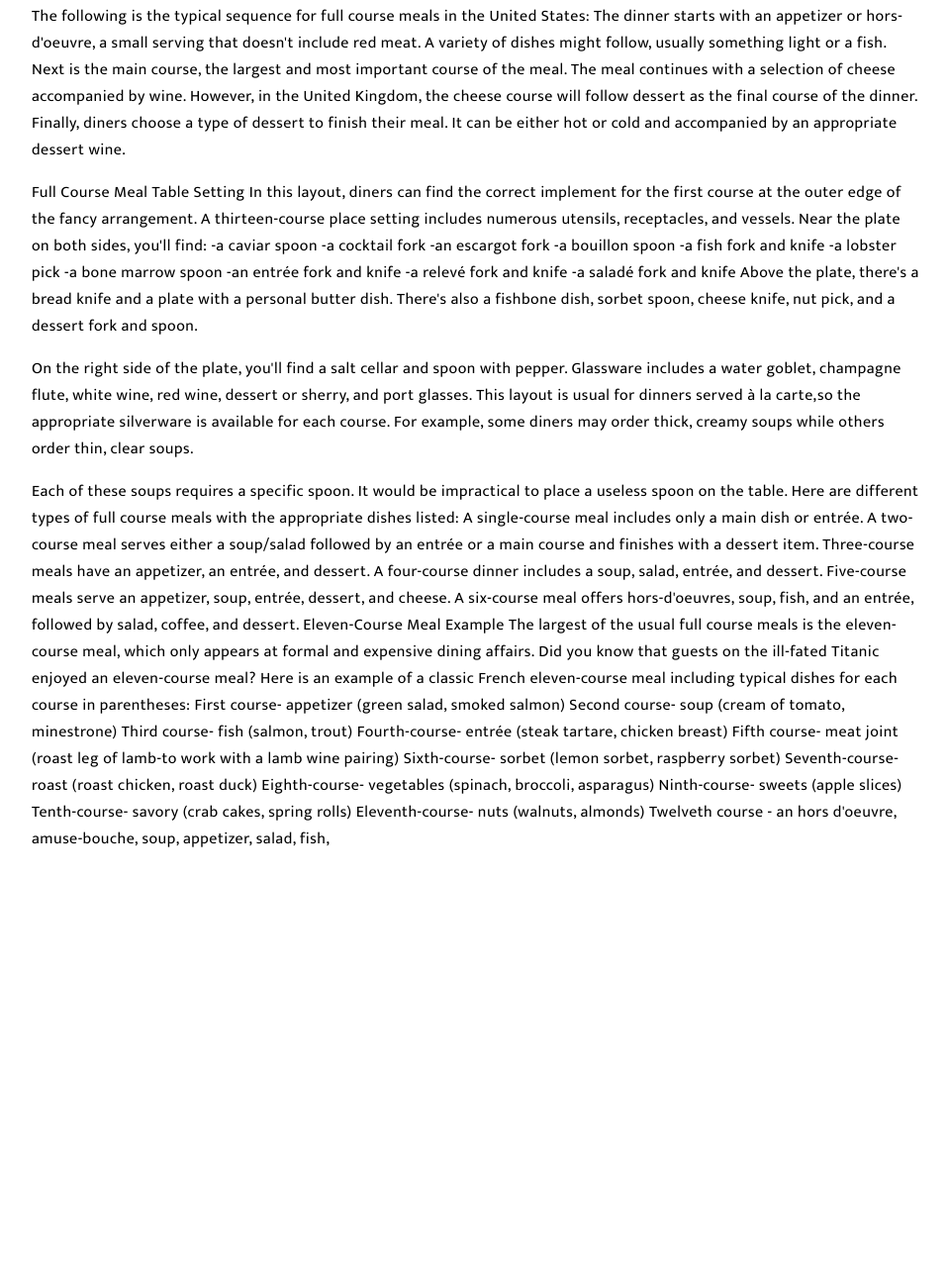
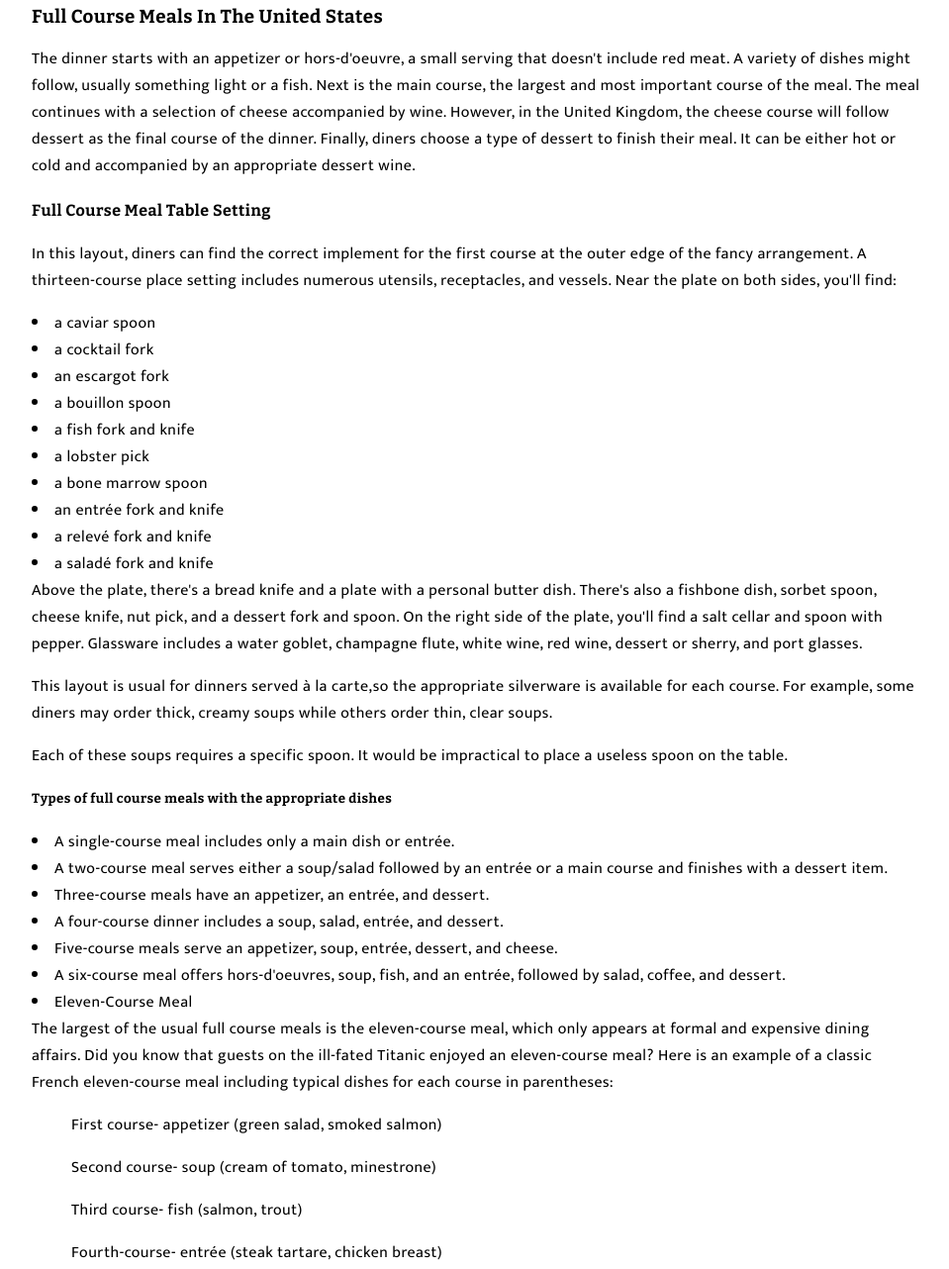
Before and after one commit to adebukolaKesher/kesherblogp, a plain HTML site: page index.html in a window 1280 px wide. Shown: the part 780-2062 px from the top of the page at 99% size, without its empty margins (158-1117 px from the left). Before the commit the page ends 1689 px from the top, so only its background shows below. Drawn offline with nearby package versions, Linux system fonts and the light colour scheme.

Commit message:
li,ul,moreheadimgadded

```diff
--- a/index.html
+++ b/index.html
@@ -25,82 +25,77 @@
         A full course meal or multi-course dinner is a meal of multiple courses,
          which are items served together. Each has a particular size and meaning that justifies its sequence.
         </p>
+
+        <p>Most restaurants offer a three-course meal with an appetizer, an entrée, and dessert. It's possible to add more courses, such as a fourth course that includes soup or hors-d'oeuvres before the appetizer.
+        Determining whether you're having a full course meal can help you calculate the amount of time your dinner will take. It will also give you an idea of how much it will cost. You might also allow time for yourself to get hungry before the meal.
+        </p>
         <blockquote class="quote"> "Go vegetable heavy....Reverse the psychology of your plate by making meat
             the side dish and vegetables the main course."<cite>-Bobby Flay</cite>
             </blockquote>
             <hr>
-        <p>Most restaurants offer a three-course meal with an appetizer, an entrée, and dessert. It's possible to add more courses, such as a fourth course that includes soup or hors-d'oeuvres before the appetizer.
+       <h3>Full Course Meals In The United States</h3>
 
-        Determining whether you're having a full course meal can help you calculate the amount of time your dinner will take. It will also give you an idea of how much it will cost. You might also allow time for yourself to get hungry before the meal.
-        </p>
-       <p>The following is the typical sequence for full course meals in the United States:
-
-        The dinner starts with an appetizer or hors-d'oeuvre, a small serving that doesn't include red meat.
+     <p>  The dinner starts with an appetizer or hors-d'oeuvre, a small serving that doesn't include red meat.
         A variety of dishes might follow, usually something light or a fish.
         Next is the main course, the largest and most important course of the meal.
         The meal continues with a selection of cheese accompanied by wine. However, in the United Kingdom, the cheese course will follow dessert as the final course of the dinner.
         Finally, diners choose a type of dessert to finish their meal. It can be either hot or cold and accompanied by an appropriate dessert wine.
         </p>
-        <p>Full Course Meal Table Setting
-        In this layout, diners can find the correct implement for the first course at the outer edge of the fancy arrangement.
+        <h4>Full Course Meal Table Setting</h4>
+       <p> In this layout, diners can find the correct implement for the first course at the outer edge of the fancy arrangement.
         A thirteen-course place setting includes numerous utensils, receptacles, and vessels.
          Near the plate on both sides, you'll find:
-         -a caviar spoon
--a cocktail fork
--an escargot fork
--a bouillon spoon
--a fish fork and knife
--a lobster pick
--a bone marrow spoon
--an entrée fork and knife
--a relevé fork and knife
--a saladé fork and knife
+        <li> a caviar spoon</li>
+<li>a cocktail fork</li>
+<li>an escargot fork</li>
+<li>a bouillon spoon</li>
+<li>a fish fork and knife</li>
+<li>a lobster pick</li>
+<li>a bone marrow spoon</li>
+<li>an entrée fork and knife</li>
+<li>a relevé fork and knife</li>
+<li>a saladé fork and knife</li>
 Above the plate, there's a bread knife and a plate with a personal butter dish. There's also a fishbone dish, sorbet spoon, cheese knife, nut pick, and a dessert fork and spoon.
-</p>
-<p>On the right side of the plate, you'll find a salt cellar and spoon with pepper. Glassware includes a water goblet, champagne flute, white wine, red wine, dessert or sherry, and port glasses.
-
+On the right side of the plate, you'll find a salt cellar and spoon with pepper. Glassware includes a water goblet, champagne flute, white wine, red wine, dessert or sherry, and port glasses.
+       </p>
 This layout is usual for dinners served à la carte,so the appropriate silverware is available for each course.
  For example, some diners may order thick, creamy soups while others order thin, clear soups.</p>
  <p>Each of these soups requires a specific spoon. It would be impractical to place a useless spoon on the table.
-Here are different types of full course meals with the appropriate dishes listed:
+<h5>Types of full course meals with the appropriate dishes</h5>
 
-A single-course meal includes only a main dish or entrée.
 
-A two-course meal serves either a soup/salad followed by an entrée or a main course and finishes with a dessert item.
+<li>A single-course meal includes only a main dish or entrée.</li>
 
-Three-course meals have an appetizer, an entrée, and dessert.
+<li>A two-course meal serves either a soup/salad followed by an entrée or a main course and finishes with a dessert item.
+</li>
+<li>Three-course meals have an appetizer, an entrée, and dessert.</li>
 
-A four-course dinner includes a soup, salad, entrée, and dessert.
+<li>A four-course dinner includes a soup, salad, entrée, and dessert.</li>
 
-Five-course meals serve an appetizer, soup, entrée, dessert, and cheese.
+<li>Five-course meals serve an appetizer, soup, entrée, dessert, and cheese.</li>
 
-A six-course meal offers hors-d'oeuvres, soup, fish, and an entrée, followed by salad, coffee, and dessert.
-
-Eleven-Course Meal Example
+<li>A six-course meal offers hors-d'oeuvres, soup, fish, and an entrée, followed by salad, coffee, and dessert.
+</li>
+<li>Eleven-Course Meal</li>
 The largest of the usual full course meals is the eleven-course meal, which only appears at formal and expensive dining affairs. Did you know that guests on the ill-fated Titanic enjoyed an eleven-course meal?
 
 Here is an example of a classic French eleven-course meal including typical dishes for each course in parentheses:
 
-First course- appetizer (green salad, smoked salmon)
-
-Second course- soup (cream of tomato, minestrone)
-Third course- fish (salmon, trout)
-Fourth-course- entrée (steak tartare, chicken breast)
-
-Fifth course- meat joint (roast leg of lamb-to work with a lamb wine pairing)
-
-Sixth-course- sorbet (lemon sorbet, raspberry sorbet)
-
-Seventh-course- roast (roast chicken, roast duck)
-
-Eighth-course- vegetables (spinach, broccoli, asparagus)
-
-Ninth-course- sweets (apple slices)
-
-Tenth-course- savory (crab cakes, spring rolls)
-
-Eleventh-course- nuts (walnuts, almonds)
-Twelveth course - an hors d'oeuvre, amuse-bouche, soup, appetizer, salad, fish,
+<ul>First course- appetizer (green salad, smoked salmon)</ul>
+<ul>Second course- soup (cream of tomato, minestrone)</ul>
+<ul>Third course- fish (salmon, trout)</ul>
+<ul>Fourth-course- entrée (steak tartare, chicken breast)</ul>
+<ul>Fifth course- meat joint (roast leg of lamb-to work with a lamb wine pairing)</ul>
+<ul>Sixth-course- sorbet (lemon sorbet, raspberry sorbet)</ul>
+<ul>Seventh-course- roast (roast chicken, roast duck)</ul>
+<ul>Eighth-course- vegetables (spinach, broccoli, asparagus)</ul>
+<ul>Ninth-course- sweets (apple slices)</ul>
+<ul>Tenth-course- savory (crab cakes, spring rolls)</ul>
+<ul>Eleventh-course- nuts (walnuts, almonds) </ul>
+</li>
+<li>A Twelve course meal</li>
+    A 12 course dinner menu includes an hors d'oeuvre, amuse-bouche, soup, appetizer, salad, fish, first main course, palate cleanser,
+    second main course, cheese course, dessert, and mignardise.
 </p>
 </div>
  </body>
```
